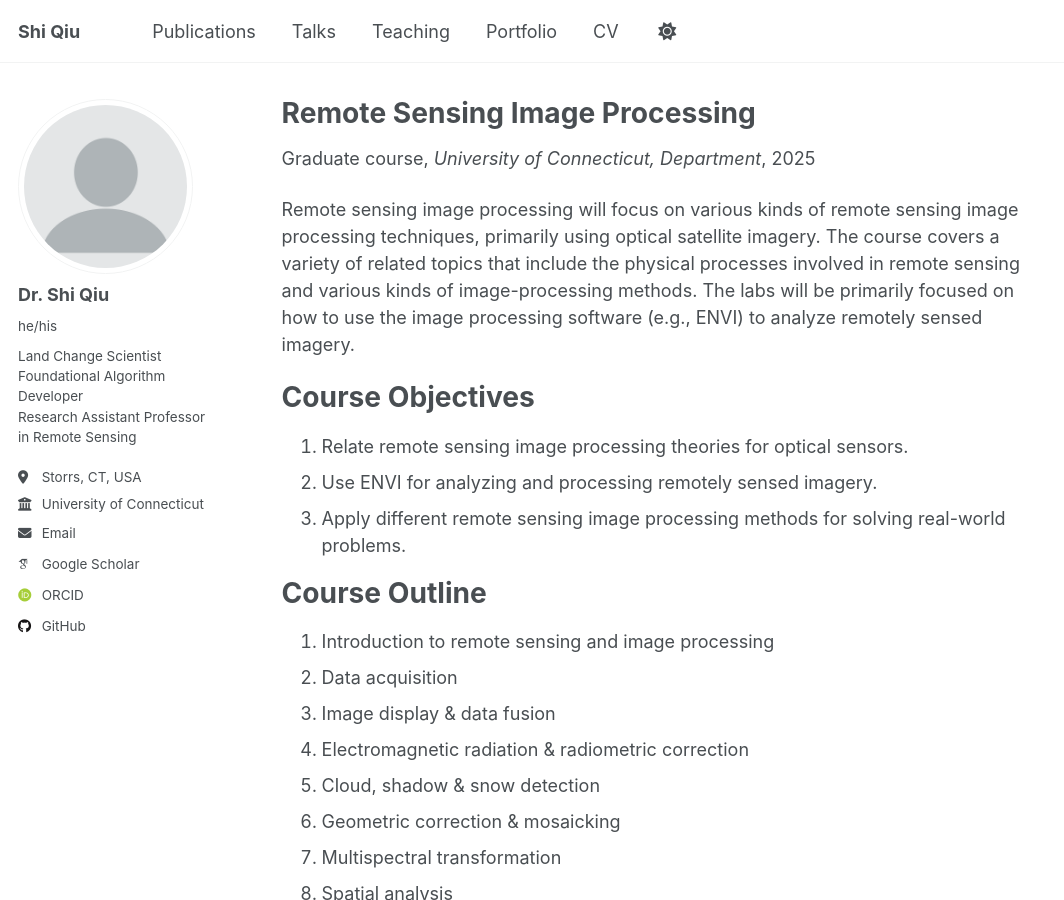
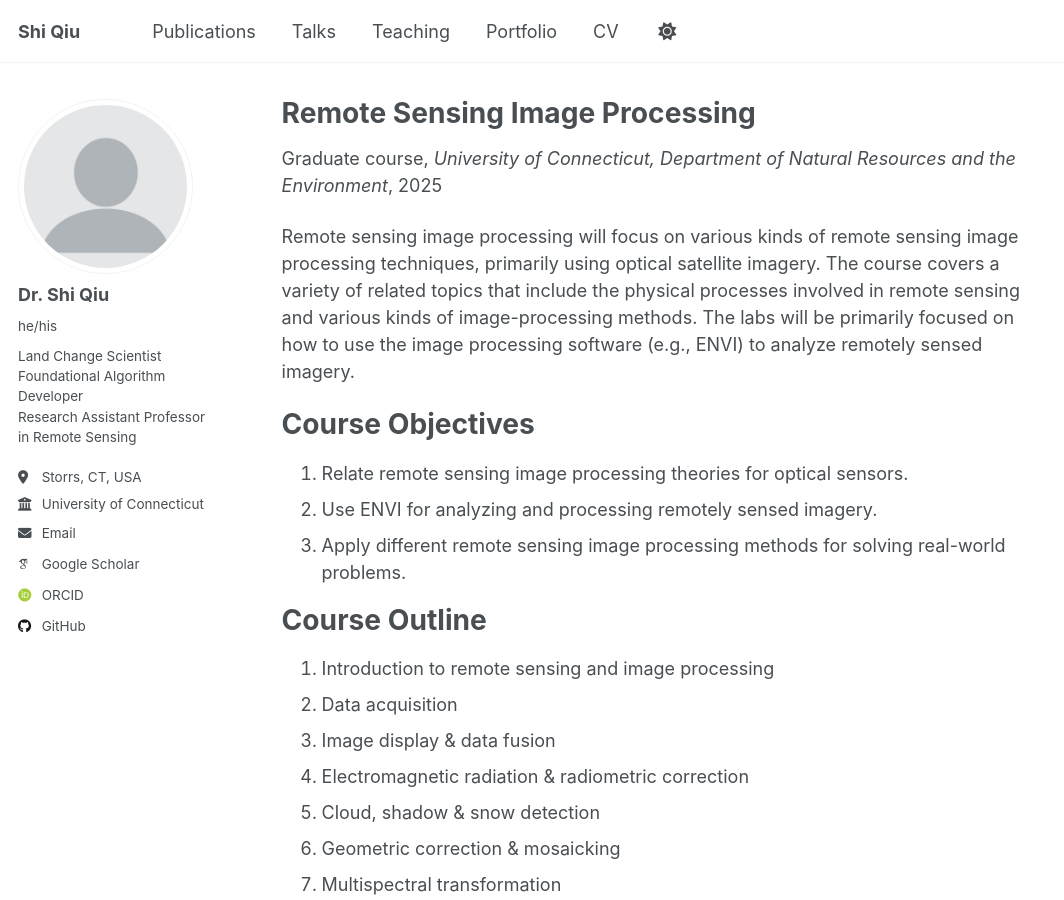
Before and after one commit to shi-eo/shi-eo.github.io, a Jekyll site: the page built from _teaching/2025-spring-rsip.md, in a window 1280 px wide and 900 px high. Shown: the whole window, without its empty margins (0-1064 px from the left). Built offline with Jekyll 4.4.1, drawn with Linux system fonts in a browser that asks for light colours; some web fonts are replaced; a script that is not in the unit is left out.

Commit message:
Update 2025-spring-rsip.md

```diff
--- a/_teaching/2025-spring-rsip.md
+++ b/_teaching/2025-spring-rsip.md
@@ -3,7 +3,7 @@ title: "Remote Sensing Image Processing"
 collection: teaching
 type: "Graduate course"
 permalink: /teaching/2025-spring-rsip
-venue: "University of Connecticut, Department"
+venue: "University of Connecticut, Department of Natural Resources and the Environment"
 date: 2025-01-21
 location: "Storrs, USA"
 ---
```
